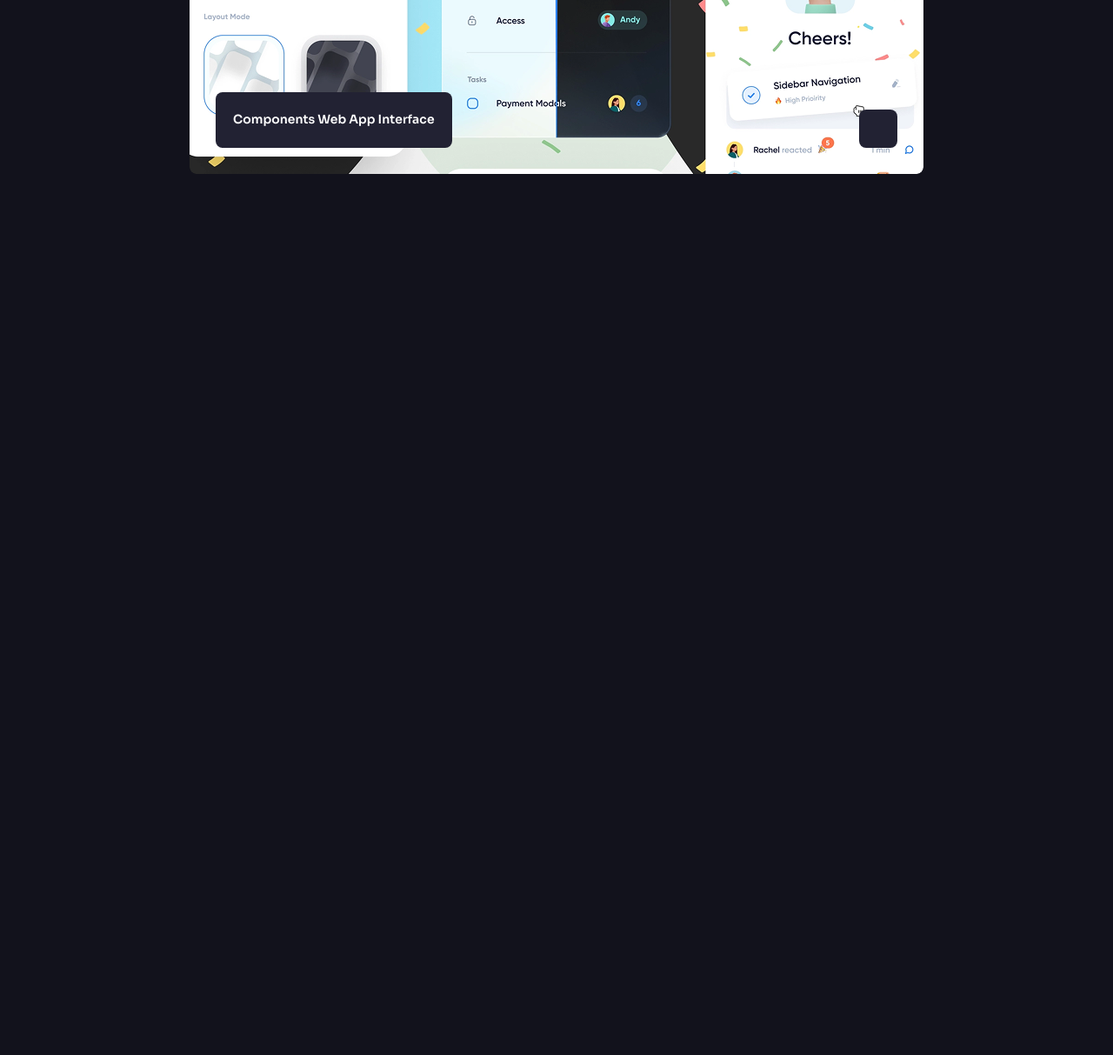
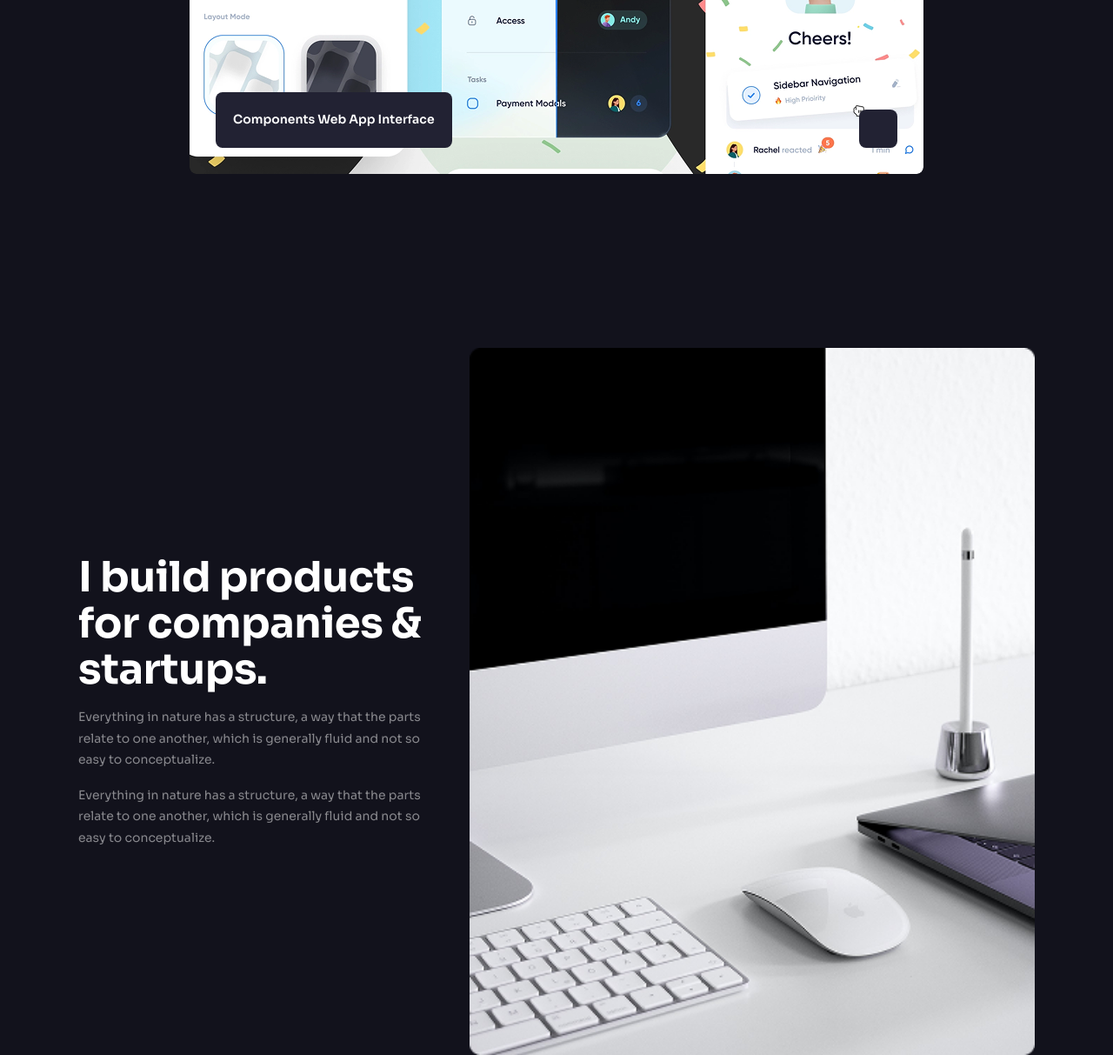
Before and after one commit to MaksymSelezen/Portier-Digital, a website: page src/index.html in a window 1280 px wide. Shown: the part 2922-4135 px from the top of the page at 87% size. Before the commit the page ends 3222 px from the top, so only its background shows below. Drawn offline with nearby package versions, Linux system fonts and the light colour scheme; files that its build step writes are made by us from their sources.

Commit message:
section about end

```diff
--- a/src/index.html
+++ b/src/index.html
@@ -235,6 +235,57 @@
         </div>
       </section>
 
+      <!-- ========== ABOUT ========== -->
+      <section class="about section" id="about">
+        <div class="container about__container">
+          <div class="about__inner">
+            <div class="about__content">
+              <h2 class="about__title">
+                I build products <br />
+                for companies &amp; startups.
+              </h2>
+
+              <p class="about__text">
+                Everything in nature has a structure, a way that the parts
+                relate to one another, which is generally fluid and not so easy
+                to conceptualize.
+              </p>
+
+              <p class="about__text">
+                Everything in nature has a structure, a way that the parts
+                relate to one another, which is generally fluid and not so easy
+                to conceptualize.
+              </p>
+            </div>
+
+            <picture class="about__picture">
+              <source
+                srcset="./images/about/laptop-1440.png"
+                media="(min-width: 1440px)"
+              />
+              <source
+                srcset="./images/about/laptop-1024.png"
+                media="(min-width: 1024px)"
+              />
+              <source
+                srcset="./images/about/laptop-1024.png"
+                media="(min-width: 768px)"
+              />
+
+              <img
+                class="about__image"
+                src="./images/about/laptop.png"
+                width="350"
+                height="400"
+                alt="Minimal workspace with a computer and a laptop"
+                loading="lazy"
+                decoding="async"
+              />
+            </picture>
+          </div>
+        </div>
+      </section>
+
       @@include('partials/cta.html')
     </main>
 
--- a/src/scss/_base.scss
+++ b/src/scss/_base.scss
@@ -91,7 +91,7 @@ body {
   padding-inline: 16px;
 
   @media (min-width: $bp-mobile-lg) {
-    padding-inline: 40px;
+    padding-inline: 32px;
   }
 
   @media (min-width: $bp-tablet) {
--- a/src/scss/pages/_home.scss
+++ b/src/scss/pages/_home.scss
@@ -326,7 +326,6 @@
 .projects {
   &__container {
     padding-block: 45px;
-    padding-inline: 32px;
   }
 
   &__item {
@@ -546,3 +545,178 @@
     }
   }
 }
+
+// * ========== ABOUT ==========
+.about {
+  padding-block: 45px;
+
+  &__content {
+    max-width: 350px;
+  }
+
+  &__title {
+    font-size: 32px;
+    line-height: 1.1;
+    letter-spacing: -0.01em;
+    color: $color-text-main;
+
+    margin-bottom: 22px;
+  }
+
+  &__text {
+    font-size: 14px;
+    line-height: 1.71429;
+    color: $color-text-muted;
+
+    &--second {
+      margin-bottom: 48px;
+    }
+
+    & + & {
+      margin-top: 16px;
+    }
+  }
+
+  &__picture {
+    max-width: 350px;
+    border-radius: 8px;
+    overflow: hidden;
+  }
+
+  &__image {
+    width: 100%;
+    height: 100%;
+    object-fit: cover;
+
+    margin-top: 48px;
+  }
+
+  // 768
+  @media (min-width: $bp-tablet) {
+    padding-block: 64px;
+
+    &__inner {
+      display: flex;
+      flex-wrap: wrap;
+      align-items: center;
+      gap: 64px;
+    }
+
+    &__content {
+      flex: 1 1 388px;
+      max-width: 520px;
+    }
+
+    &__title {
+      font-size: 48px;
+      margin-bottom: 16px;
+    }
+
+    &__text {
+      font-size: 14px;
+      line-height: 1.75;
+
+      &--second {
+        margin-bottom: 0;
+      }
+    }
+
+    &__picture {
+      flex: 1 1 320px;
+      max-width: 520px;
+    }
+
+    &__image {
+      margin-top: 0;
+    }
+  }
+
+  // 1024
+  @media (min-width: $bp-laptop-md) {
+    padding-block: 100px;
+
+    &__container {
+      padding-left: 90px;
+      padding-right: 90px;
+    }
+
+    &__inner {
+      display: flex;
+      align-items: center;
+      flex-wrap: nowrap;
+      gap: 30px;
+    }
+
+    &__content {
+      flex: 0 0 420px;
+      max-width: 420px;
+    }
+
+    &__title {
+      font-size: 48px;
+    }
+
+    &__picture {
+      flex: 1 0 auto;
+      max-width: none;
+    }
+  }
+
+  // 1440
+  @media (min-width: $bp-laptop) {
+    padding-block: 120px;
+
+    &__inner {
+      gap: 135px;
+    }
+
+    &__content {
+      flex: 0 0 520px;
+      max-width: 520px;
+    }
+
+    &__title {
+      line-height: 1.25;
+
+      br {
+        display: none;
+      }
+    }
+
+    &__picture {
+      flex: 0 1 600px;
+      max-width: 620px;
+    }
+  }
+
+  // 1920
+  @media (min-width: $bp-desktop) {
+    &__content {
+      flex: 0 0 640px;
+      max-width: 640px;
+    }
+
+    &__inner {
+      gap: 150px;
+    }
+
+    &__title {
+      font-size: 60px;
+      line-height: 1.25;
+
+      br {
+        display: none;
+      }
+    }
+
+    &__text {
+      font-size: 18px;
+      line-height: 1.75;
+    }
+
+    &__picture {
+      flex: 0 0 900px;
+      max-width: 900px;
+    }
+  }
+}
```
Also changed, not shown: src/images/about/laptop-1024.png (added), src/images/about/laptop-1440.png (added), src/images/about/laptop.png (added).
